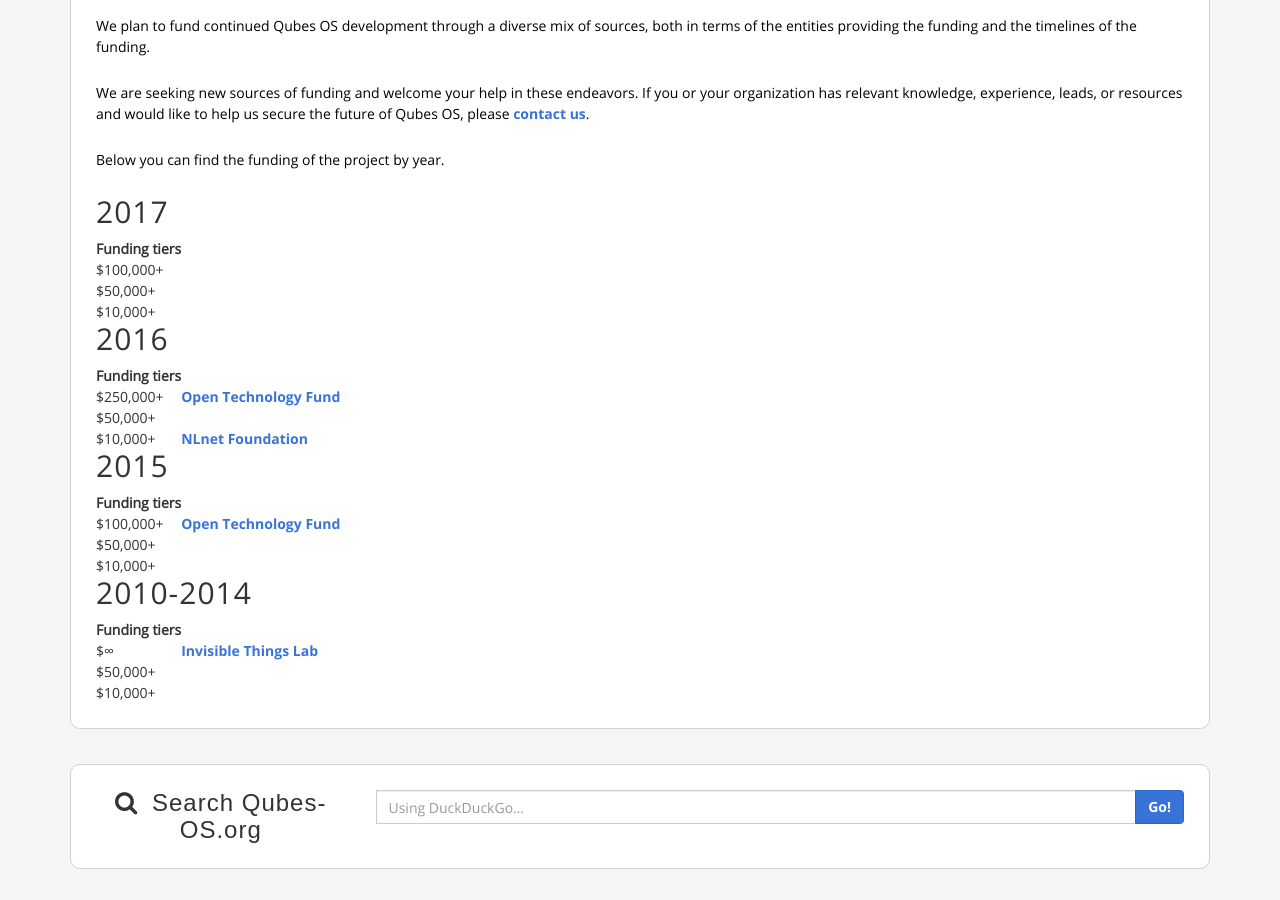
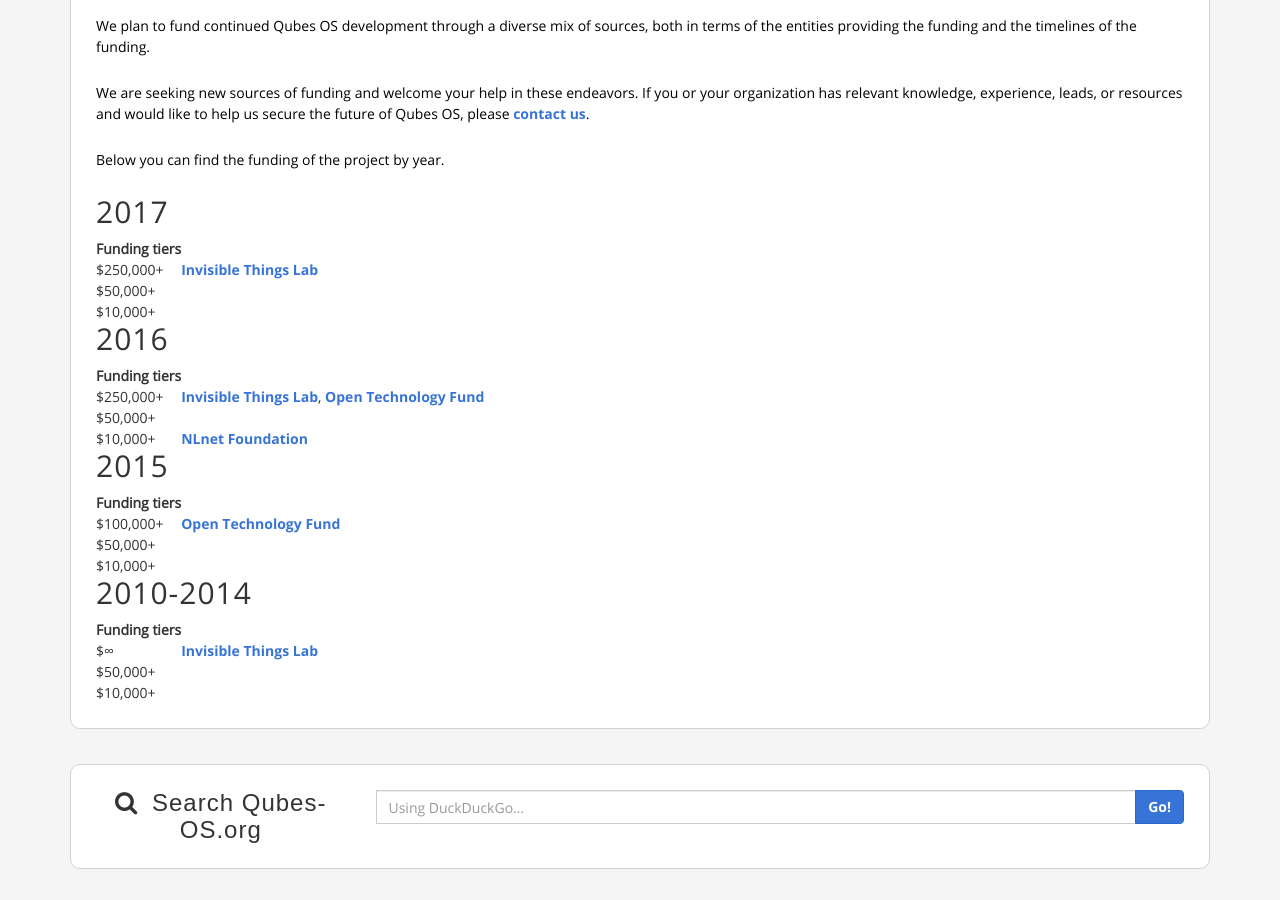
Before and after one commit to QubesOS/qubesos.github.io, a Jekyll site: the page built from pages/funding.md, in a window 1280 px wide and 900 px high, scrolled down 343 px. Built offline with Jekyll 4.4.1, drawn with Linux system fonts in a browser that asks for light colours; some web fonts are replaced.

Commit message:
Add ITL to 2016 and 2017 funding sources

```diff
--- a/pages/funding.md
+++ b/pages/funding.md
@@ -30,7 +30,7 @@ Below you can find the funding of the project by year.
 
 | Funding tiers
 | ----------|
-| $100,000+ |
+| $250,000+ | [Invisible Things Lab]
 | $50,000+  |
 | $10,000+  |
 
@@ -39,7 +39,7 @@ Below you can find the funding of the project by year.
 
 | Funding tiers
 | --------- |
-| $250,000+ | [Open Technology Fund]
+| $250,000+ | [Invisible Things Lab], [Open Technology Fund]
 | $50,000+  |
 | $10,000+  | [NLnet Foundation]
 
```
